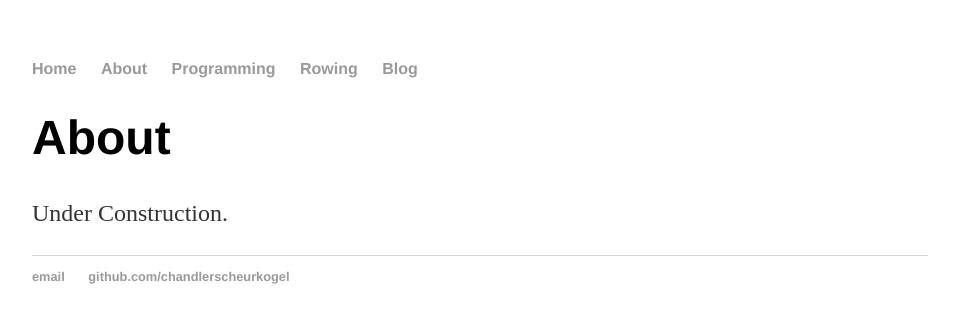
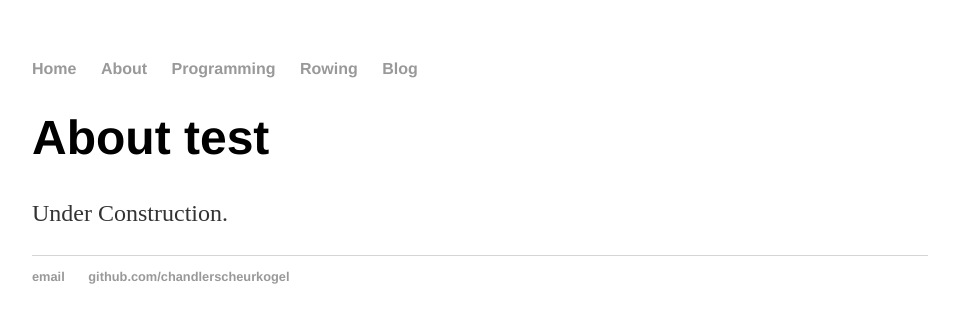
Before and after one commit to ChandlerScheurkogel/ChandlerScheurkogel.github.io, a Jekyll site: the page built from about/index.html, in a window 1280 px wide. Shown: the top 323 px of the page, without its empty margins (160-1119 px from the left). Built offline with Jekyll 4.4.1, drawn with Linux system fonts in a browser that asks for light colours; nearby versions of some CDN libraries; library files that are not in the unit come from our copies.

Commit message:
Update index.html

```diff
--- a/about/index.html
+++ b/about/index.html
@@ -10,7 +10,7 @@ title: About Chandler Scheurkogel
 
 		<div class="about fadeIn animated">
 
-			<h1>About</h1>
+			<h1>About test</h1>
 
 			<p>Under Construction.</p>
 
```
